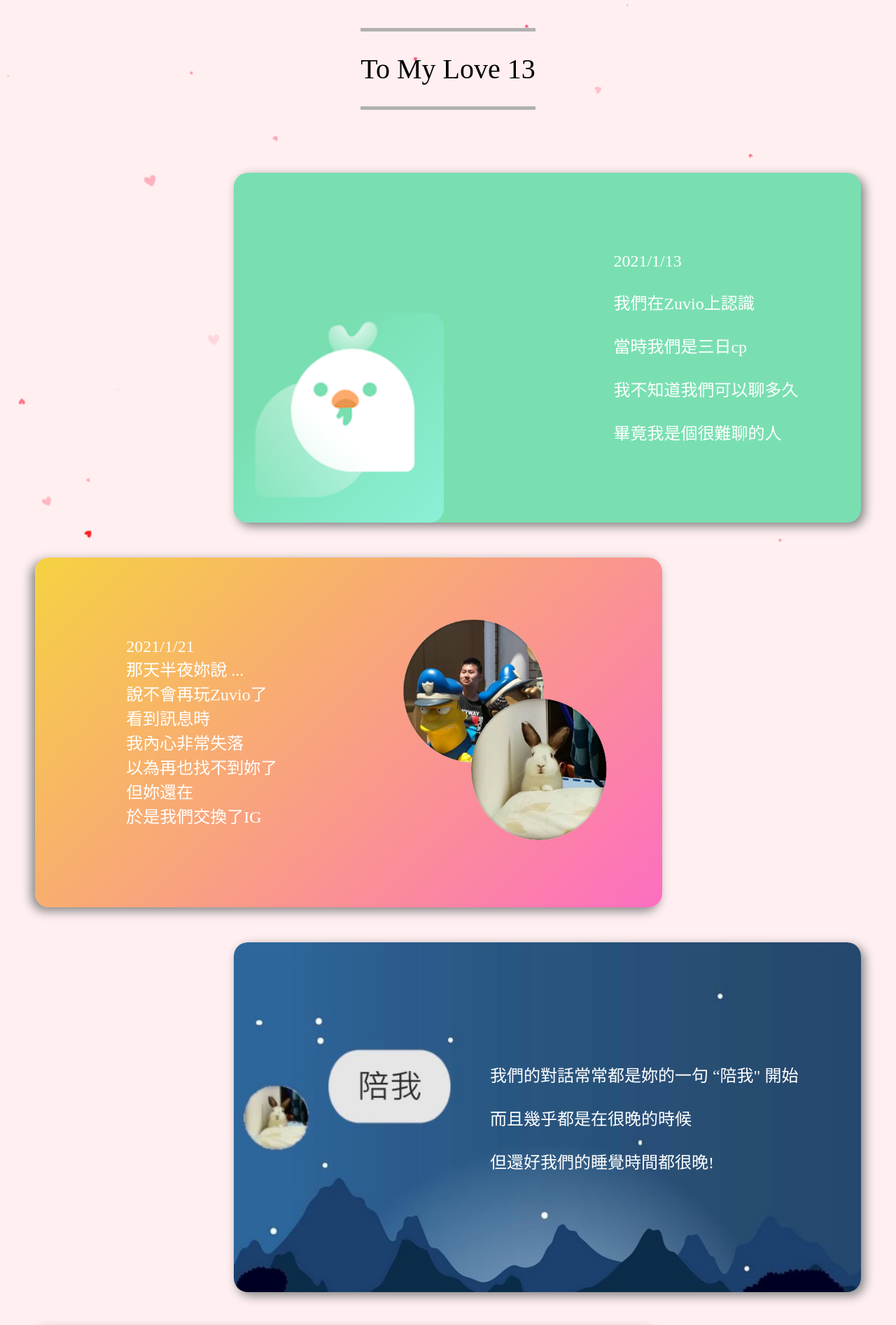
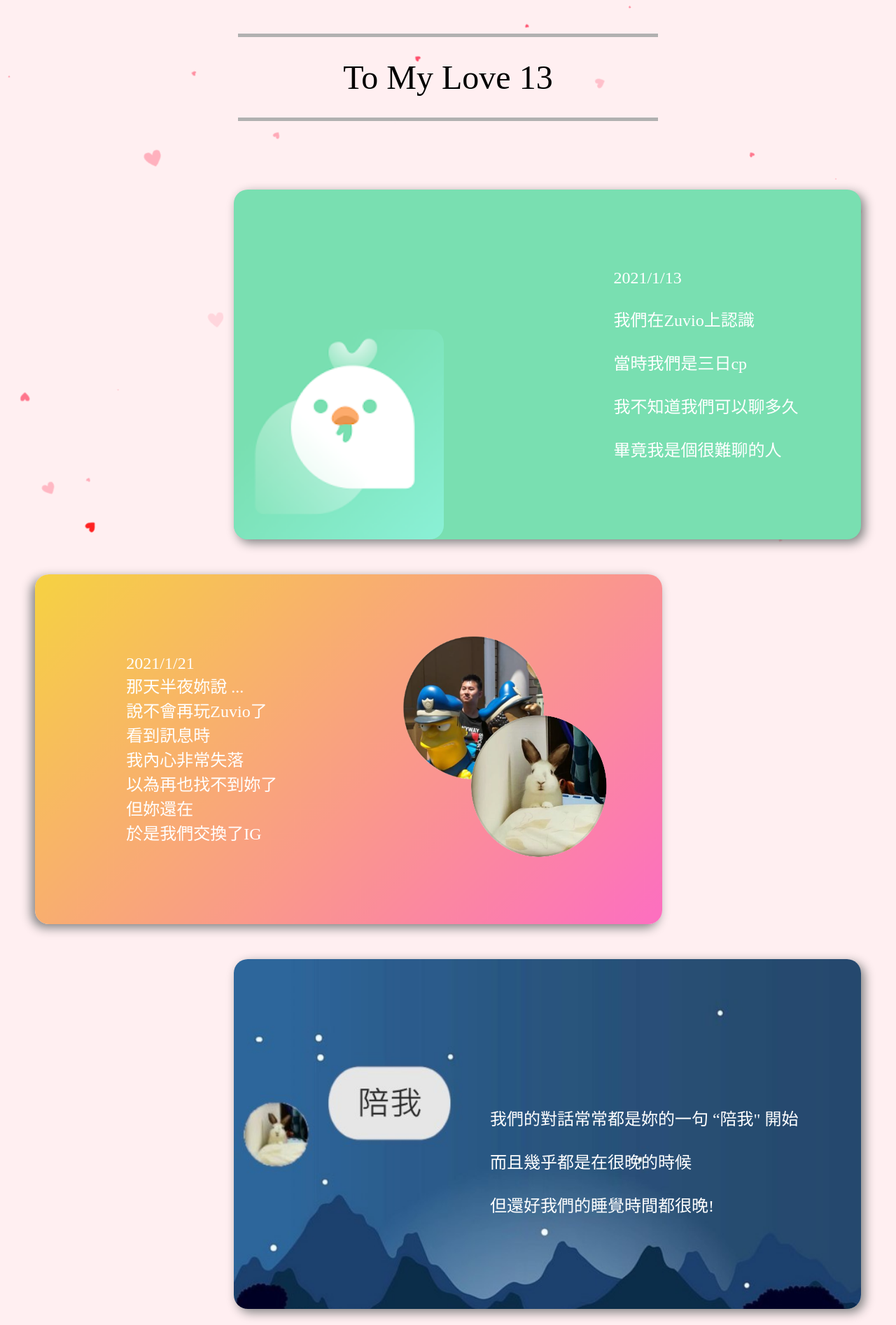
Before and after one commit to B10615035/B10615035.github.io, a plain HTML site: page love_web.html in a window 1280 px wide. Shown: the top 1894 px of the page at 70% size. Drawn offline with Linux system fonts and the light colour scheme.

Commit message:
update title and dog image and heart size

```diff
--- a/love.html
+++ b/love_web.html
@@ -19,8 +19,10 @@
         }
 
         .title {
+            width: 600px;
+            text-align: center;
             padding: 30px 0;
-            font-size: 2.5em;
+            font-size: 3em;
             border-top: 5px solid rgb(177, 177, 177);
             border-bottom: 5px solid rgb(177, 177, 177);
             color: black;
@@ -179,7 +181,8 @@
             }
 
             .img2 {
-                height: 250px;
+                height: 230px;
+                margin-left: 0%;
             }
         }
 
@@ -366,7 +369,7 @@
     <div class="box_bg">
         <div class="box3" style="">
             <div class="content">
-                <p class="p2">我們的對話常常都是妳的一句 “陪我" 開始</br></br>
+                <p class="p2" style="margin-top: 100px;">我們的對話常常都是妳的一句 “陪我" 開始</br></br>
 
                     而且幾乎都是在很晚的時候</br></br>
 
@@ -433,7 +436,7 @@
         const section = document.querySelector('section')
         const square = document.createElement('span')
 
-        var size = Math.random() * 10;
+        var size = Math.random() * 20;
 
         square.style.width = 10 + size + 'px';
         square.style.height = 10 + size + 'px';
```
